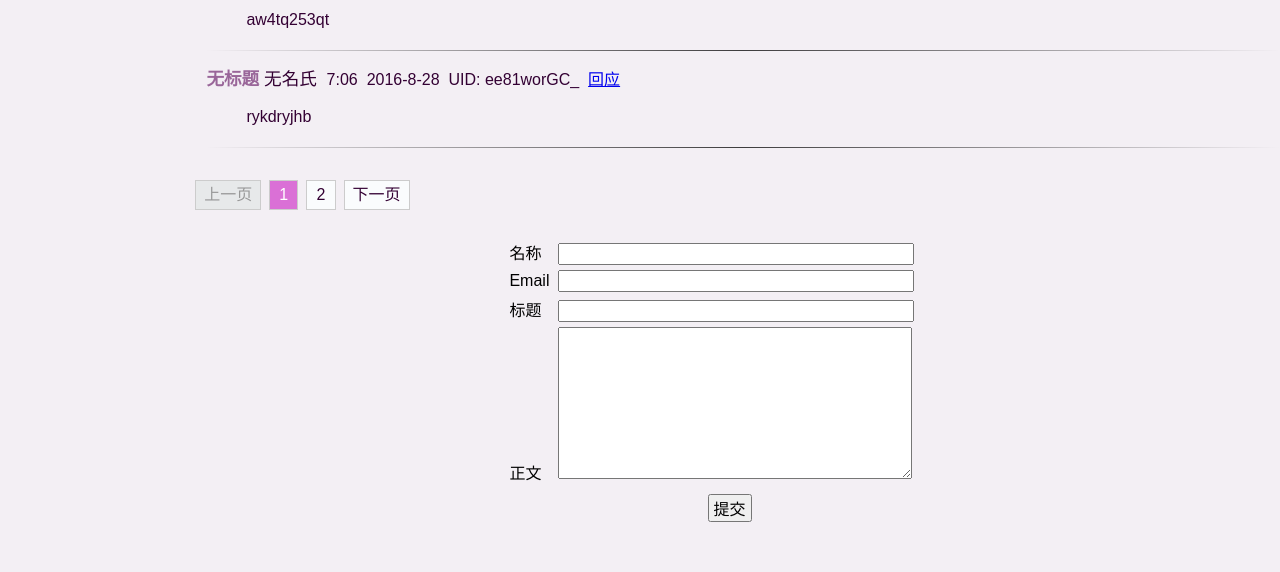
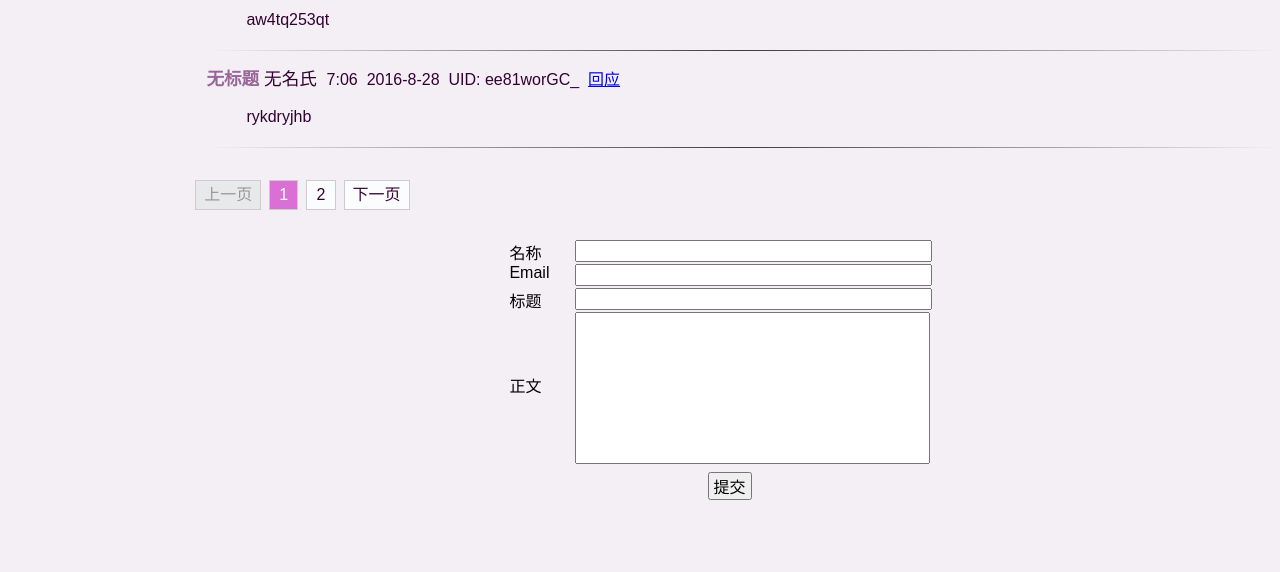
Before and after one commit to SovietVsAllies/hit-chan, a Django app: page /forum/b/1/1/ in a window 1280 px wide. Shown: the part 1923-2495 px from the top of the page. After the commit the page ends 2423 px from the top, so only its background shows below. Run offline with Django 3.2, Linux system fonts and the light colour scheme; data comes from the database, SQL or seed files in the repository.

Commit message:
Post form style

```diff
--- a/forum/static/forum/css/hc-post-form-style.css
+++ b/forum/static/forum/css/hc-post-form-style.css
@@ -7,14 +7,20 @@
 
 .hc-post-form-input {
     margin-top: 5px;
+    height: 19px;
+    position: relative;
 }
 
 .hc-post-form-input div {
-    width: 10%;
+    width: 15%;
+    position: absolute;
+    left: 0;
 }
 
 .hc-post-form-input input, .hc-post-form-input textarea {
     width: 80%;
+    position: absolute;
+    left: 15%;
 }
 
 .hc-post-form-input input, .hc-post-form-input div, .hc-post-form-input textarea {
--- a/forum/templates/forum/show_board.html
+++ b/forum/templates/forum/show_board.html
@@ -64,9 +64,10 @@
           <div>标题</div>
           <input type="text" name="title" maxlength="50">
         </div>
-        <div class="hc-post-form-input">
-          <div>正文</div>
-          <textarea name="text" rows="10" cols="30"></textarea>
+        <div class="hc-post-form-input" style="height: 150px;">
+          <div style="height: 100%; line-height: 150px;">正文</div>
+          <textarea name="text" rows="10" cols="30"
+              style="height: 100%; resize: none;"></textarea>
         </div>
         <div class="hc-post-form-submit">
           <input type="submit" value="提交">
```
